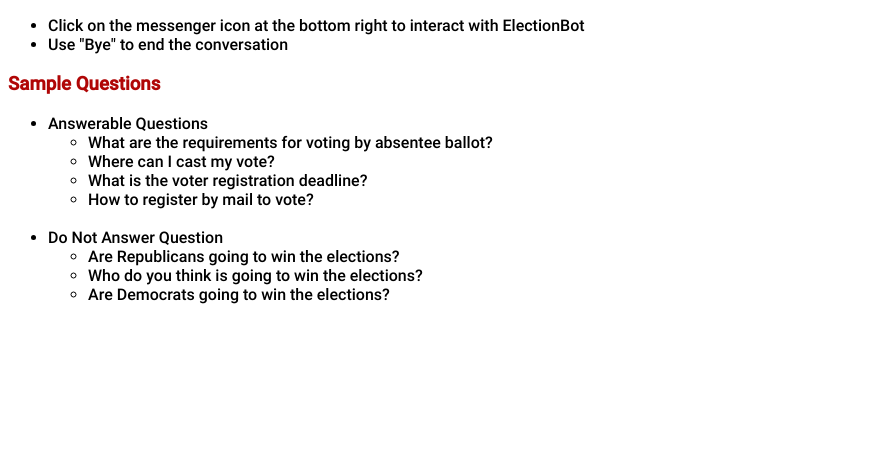
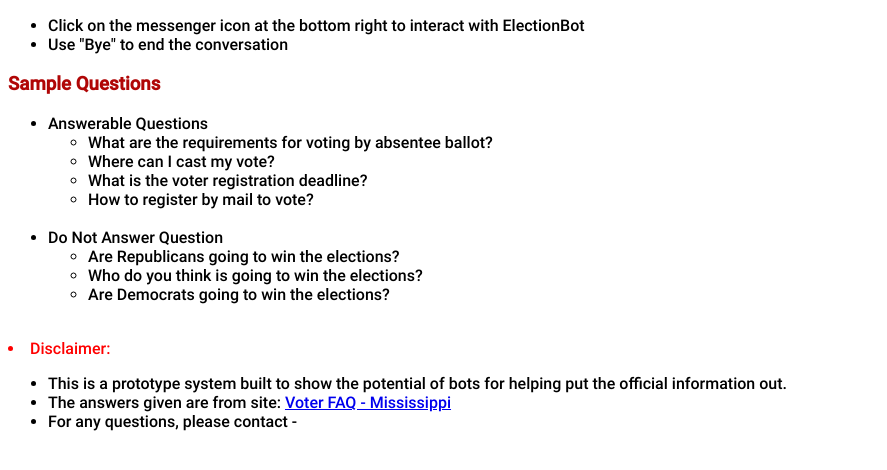
Before and after one commit to VishalPallagani/ElectionBot-MS, a plain HTML site: page Chatbot/index.html in a window 1280 px wide. Shown: the part 92-562 px from the top of the page, without its empty margins (0-887 px from the left). Drawn offline with Linux system fonts and the light colour scheme.

Commit message:
Update index.html

```diff
--- a/Chatbot/index.html
+++ b/Chatbot/index.html
@@ -35,6 +35,13 @@
               <li>Are Democrats going to win the elections?</li>
             </ul>
         </ul>
+        <br>
+          <li style="color: red;">Disclaimer:</li>
+            <ul>
+              <li>This is a prototype system built to show the potential of bots for helping put the official information out.</li>
+              <li>The answers given are from site: <a href="https://www.sos.ms.gov/elections-voting/faqs" target="_blank">Voter FAQ - Mississippi</a> </li>
+              <li>For any questions, please contact - </li>
+            </ul>
         <script>!(function () {
             localStorage.clear();
             let e = document.createElement("script"),
```
